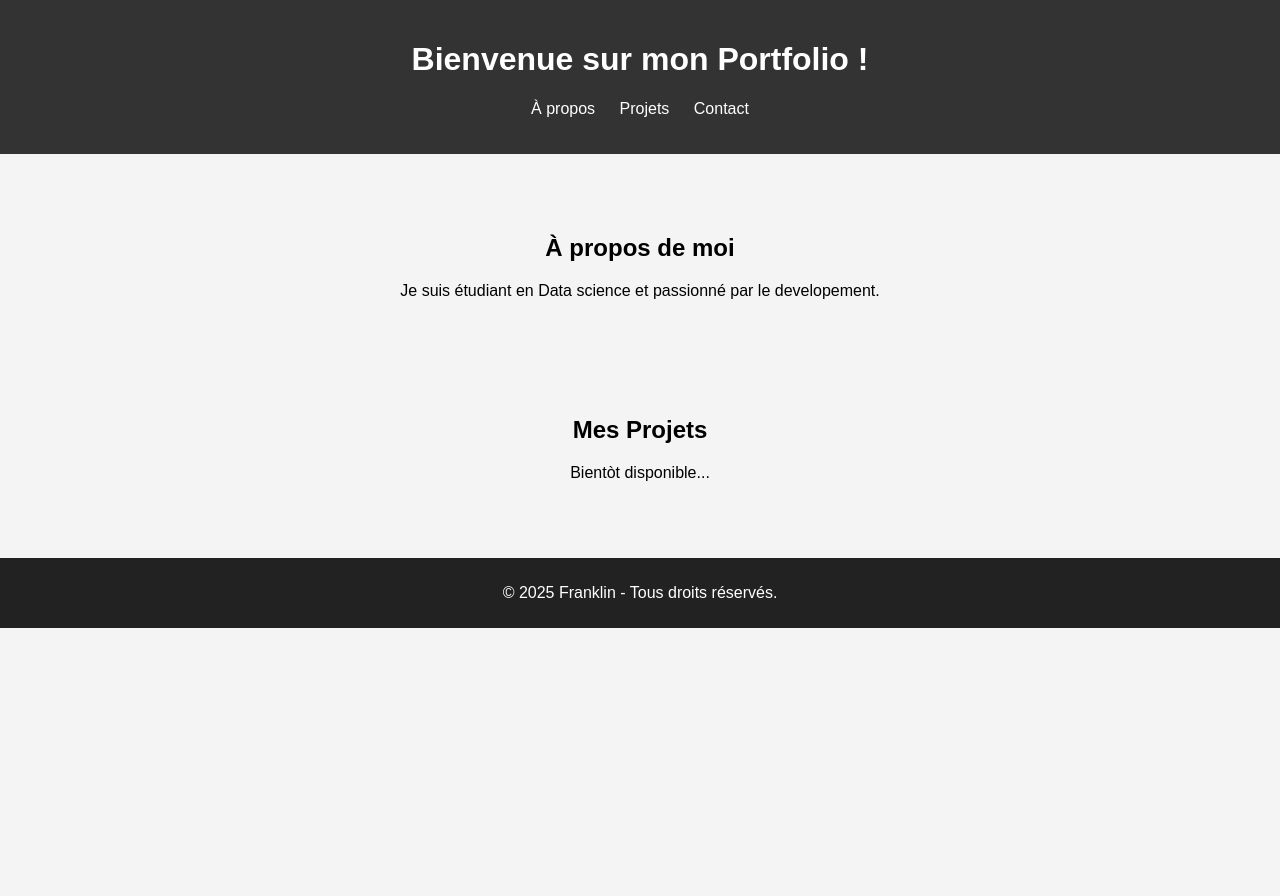
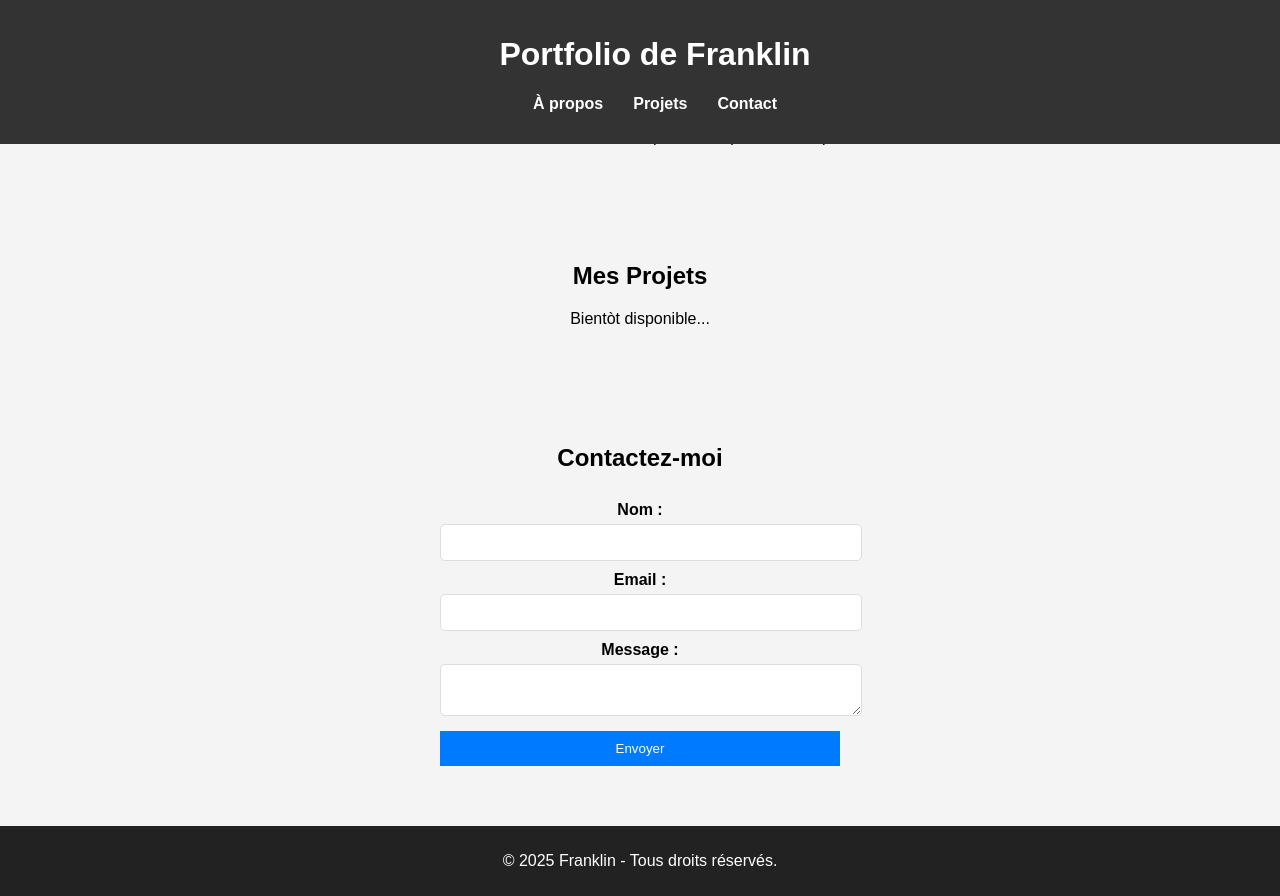
Before and after one commit to Franklin120-hub/mon_Portfolio, a plain HTML site: page index.html in a window 1280 px wide. Before the commit the page ends 800 px from the top, so only its background shows below. Drawn offline with Linux system fonts and the light colour scheme.

Commit message:
Ajout du formulaire de contact

```diff
--- a/index.html
+++ b/index.html
@@ -8,7 +8,7 @@
     </head>
     <body>
         <header>
-            <h1>Bienvenue sur mon Portfolio !</h1>
+            <h1> Portfolio de Franklin </h1>
             <nav>
                 <ul>
                     <li><a href="#about">À propos</a></li>
@@ -25,6 +25,21 @@
             <h2>Mes Projets</h2>
             <p>Bientòt disponible...</p>
         </section>
+        <section id="contact">
+            <h2>Contactez-moi</h2>
+            <form action="#" method="POST">
+                <label for="name">Nom :</label>
+                <input type="text" id="name" name="name" required>
+
+                <label for="email">Email :</label>
+                <input type="email" id="email" name="email" required>
+
+                <label for="message">Message :</label>
+                <textarea name="message" id="message" required></textarea>
+
+                <button type="submit">Envoyer</button>
+            </form>
+        </section>
         <footer>
             <p>&copy; 2025 Franklin - Tous droits réservés.</p>
         </footer>
--- a/script.js
+++ b/script.js
@@ -0,0 +1,4 @@
+document.querySelector("form").addEventListener("submit", function(event){
+    event.preventDefault();
+    alert("Merci ! Votre message a été envoyé. ");
+})
--- a/style.css
+++ b/style.css
@@ -11,22 +11,33 @@ body{
 header{
     background-color: #333;
     color: white;
-    padding: 20px;
+    padding: 15px;
+    text-align: center;
+    position: fixed;
+    width: 100%;
+    top: 0;
+    z-index: 1000;
 }
 
 nav ul{
     list-style: none;
     padding: 0;
+    display: flex;
+    justify-content: center;
 }
 
 nav ul li{
-    display: inline;
-    margin: 0 10px;
+    margin: 0 15px;
 }
 
-a{
+nav ul li a{
     color: white;
     text-decoration: none;
+    font-weight: bold;
+}
+
+nav ul li a:hover{
+    color: #007BFF;
 }
 
 section{
@@ -51,3 +62,42 @@ button{
 button{
     background: #0056b3;
 }
+
+contact{
+    background-color: #f9f9f9;
+    padding: 40px;
+    text-align: center;
+}
+
+form{
+    max-width: 400px;
+    margin: auto;
+    display: flex;
+    flex-direction: column;
+}
+
+label{
+    margin-top: 10px;
+    font-weight: bold;
+}
+
+input, textarea{
+    width: 100%;
+    padding: 10px;
+    margin-top: 5px;
+    border: 1px solid #ddd;
+    border-radius: 5px;
+}
+
+button{
+    margin-top: 15px;
+    background: #007BFF;
+    color: white;
+    padding: 10px;
+    border: none;
+    cursor: pointer;
+}
+
+button:hover{
+    background: #0056b3;
+}
```
